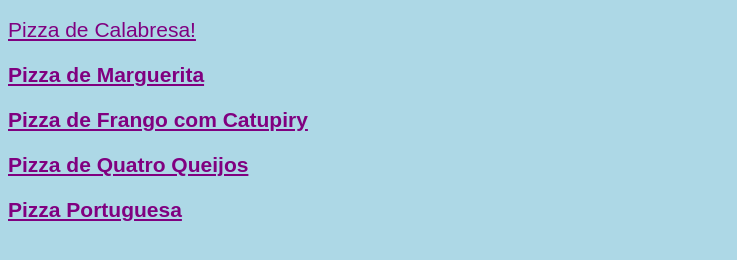
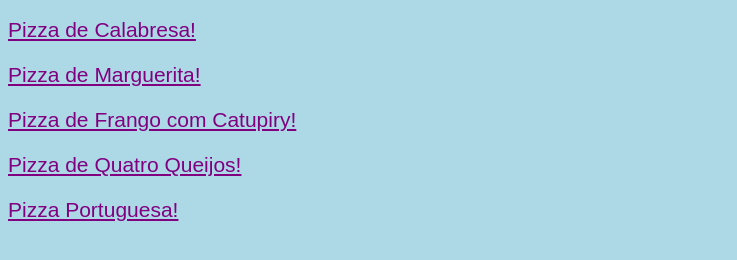
Before and after one commit to ManoUPdev/Web-basico-2023, a plain HTML site: page index.html in a window 1280 px wide. Shown: the part 484-744 px from the top of the page, without its empty margins (0-737 px from the left). Drawn offline with Linux system fonts and the light colour scheme.

Commit message:
index.html
Prototype 0

```diff
--- a/index.html
+++ b/index.html
@@ -28,10 +28,23 @@ a {
 <img src="https://img.freepik.com/vetores-gratis/fatia-voadora-de-ilustracao-em-vetor-pizza-dos-desenhos-animados-vetor-isolado-conceito-de-fast-food-estilo-flat-cartoon_138676-1934.jpg?" alt="Fatia de pizza" width="500px" height="350px">
 
 <h2>Sabores de pizza</h2>
-<p><a href="https://cdn0.tudoreceitas.com/pt/posts/9/8/3/pizza_calabresa_e_mussarela_4389_600.jpg">Pizza de Calabresa!</a></p>
+<p><a
+href="https://cdn0.tudoreceitas.com/pt/posts/9/8/3/pizza_calabresa_e_mussarela_4389_600.jpg">Pizza de Calabresa!</a></p>
+<p><a
+href="https://anamariabraga.globo.com/wp-content/uploads/2020/08/pizza-margherita.jpg">Pizza de Marguerita!</a></p>
+<p><a
+href="https://www.sabornamesa.com.br/media/k2/items/cache/ada34cd2101afafaba465aad112ee3c1_XL.jpg">Pizza de Frango com Catupiry!</a></p>
+<p><a
+href="https://www.receitasnestle.com.br/sites/default/files/styles/recipe_detail_desktop/public/srh_recipes/d036cd01122da62bf581784f52d99b3a.jpg?itok=6Z4x3t4u">Pizza de Quatro Queijos!</a></p>
+<p><a
+href="https://www.receitasnestle.com.br/sites/default/files/styles/recipe_detail_desktop/public/srh_recipes/103eca6a504379a0df6f55155b8d607d.jpg?itok=0iu1IWt6">Pizza Portuguesa!</a></p>
 
-</a>
-<p><b><a href="default.asp" target="_blank">Pizza de Marguerita</a></b></p>
-<p><b><a href="default.asp" target="_blank">Pizza de Frango com Catupiry</a></b></p>
-<p><b><a href="default.asp" target="_blank">Pizza de Quatro Queijos</a></b></p>
-<p><b><a href="default.asp" target="_blank">Pizza Portuguesa</a></b
+<script>
+function returnVoltar(){
+history.back ();
+return false;
+}
+</script>
+
+</body>
+</html>
```
